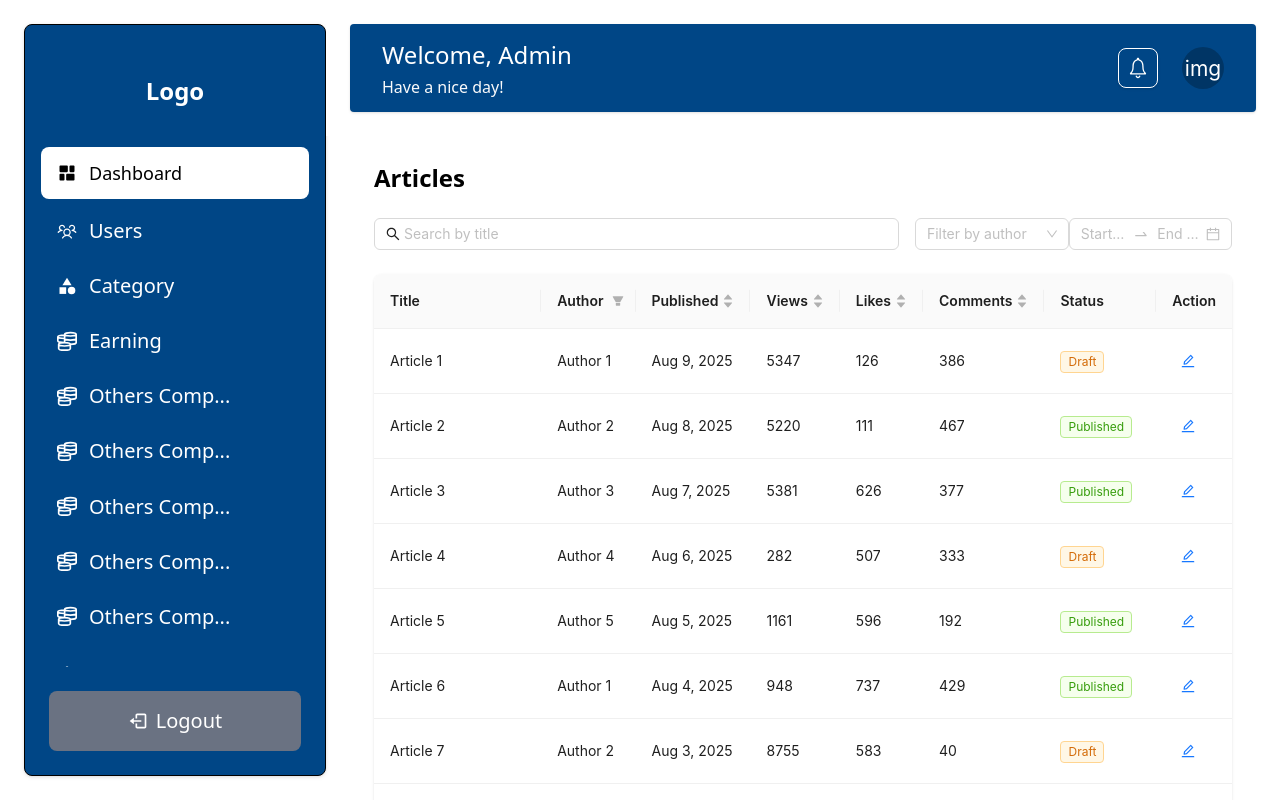
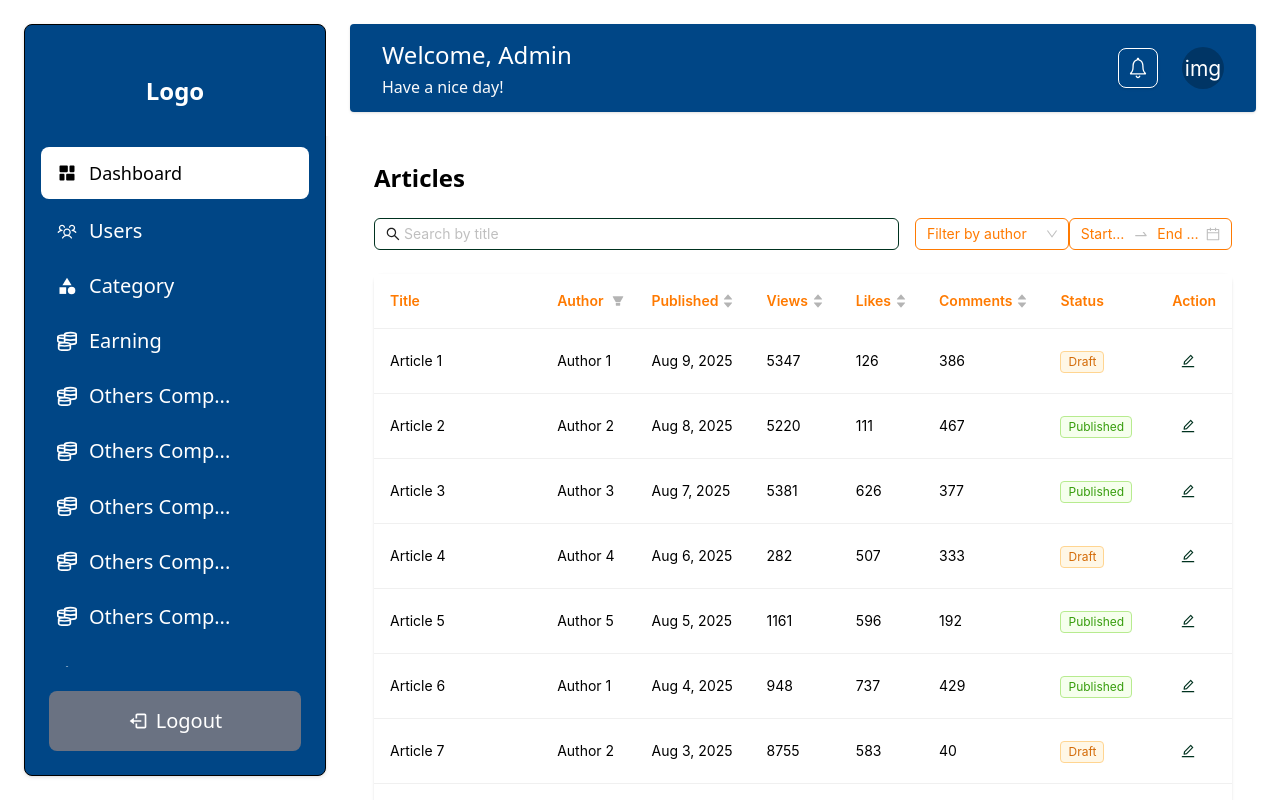
Before and after one commit to shejanNizam/react-admin-dashboard, a React (Vite) app: page / in a window 1280 px wide. Shown: the top 800 px of the page. Built offline with nearby package versions, Linux system fonts and the light colour scheme.

Commit message:
antTheme customised

```diff
--- /dev/null
+++ b/src/lib/Providers/ThemeProvider.tsx
@@ -0,0 +1,10 @@
+import { ConfigProvider } from "antd";
+
+import type { ReactNode } from "react";
+import { mainTheme } from "../../utils/antTheme";
+
+const ThemeProvider = ({ children }: { children: ReactNode }) => {
+  return <ConfigProvider theme={mainTheme}>{children}</ConfigProvider>;
+};
+
+export default ThemeProvider;
--- a/src/main.tsx
+++ b/src/main.tsx
@@ -2,11 +2,14 @@ import { StrictMode } from "react";
 import { createRoot } from "react-dom/client";
 import { RouterProvider } from "react-router-dom";
 import "./index.css";
+import ThemeProvider from "./lib/Providers/ThemeProvider.tsx";
 import router from "./routes/routes.tsx";
 
 createRoot(document.getElementById("root")!).render(
   <StrictMode>
     {/* <App /> */}
-    <RouterProvider router={router} />
+    <ThemeProvider>
+      <RouterProvider router={router} />
+    </ThemeProvider>
   </StrictMode>
 );
--- a/src/utils/antTheme.ts
+++ b/src/utils/antTheme.ts
@@ -1,13 +1,13 @@
 export const mainTheme = {
   token: {
-    colorPrimary: "#FF7A01",
+    colorPrimary: "#004686",
     colorInfo: "#00321F",
   },
   components: {
     Button: {
-      colorPrimary: "#FF7A01",
+      colorPrimary: "#004686",
       colorTextDisabled: "#000000",
-      colorPrimaryHover: "#FF3B21",
+      colorPrimaryHover: "#004686",
       colorPrimaryActive: "#DEAD35",
       colorBgContainerDisabled: "white",
       borderRadius: 4,
```
